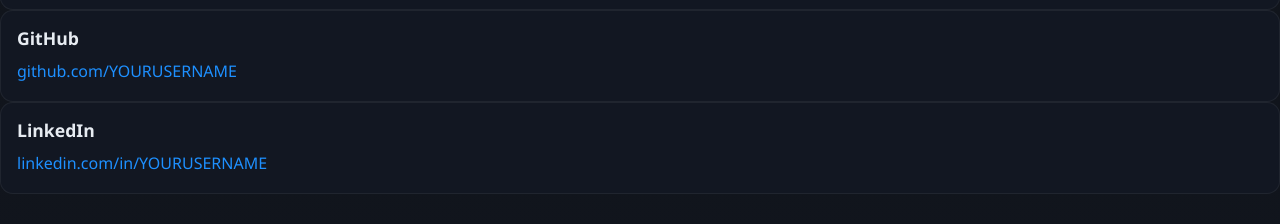
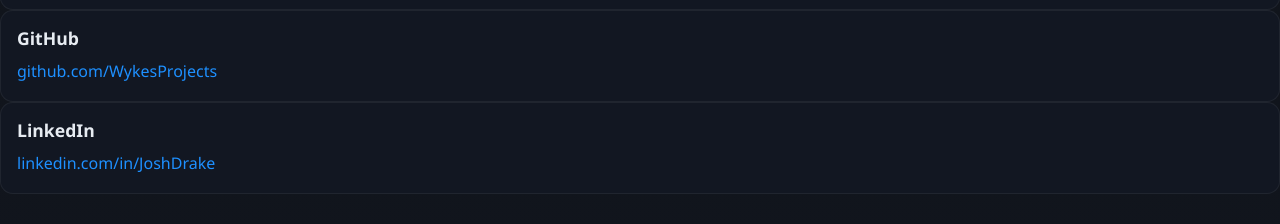
Before and after one commit to WykesProjects/My-E-Picfolio, a plain HTML site: page index.html in a window 1280 px wide. Shown: the part 1893-2117 px from the top of the page. Drawn offline with nearby package versions, Linux system fonts and the light colour scheme; some icons are missing.

Commit message:
correct names

```diff
--- a/index.html
+++ b/index.html
@@ -149,14 +149,14 @@
                             <div class="contact-method">
                                 <span class="icon solid alt fa-github"></span>
                                 <h3>GitHub</h3>
-                                <a href="https://github.com/WykesProjects">github.com/YOURUSERNAME</a>
+                                <a href="https://github.com/WykesProjects">github.com/WykesProjects</a>
                             </div>
                         </section>
                         <section>
                             <div class="contact-method">
                                 <span class="icon solid alt fa-linkedin-in"></span>
                                 <h3>LinkedIn</h3>
-                                <a href="https://linkedin.com/in/JoshDrake">linkedin.com/in/YOURUSERNAME</a>
+                                <a href="https://linkedin.com/in/JoshDrake">linkedin.com/in/JoshDrake</a>
                             </div>
                         </section>
                     </section>
```
